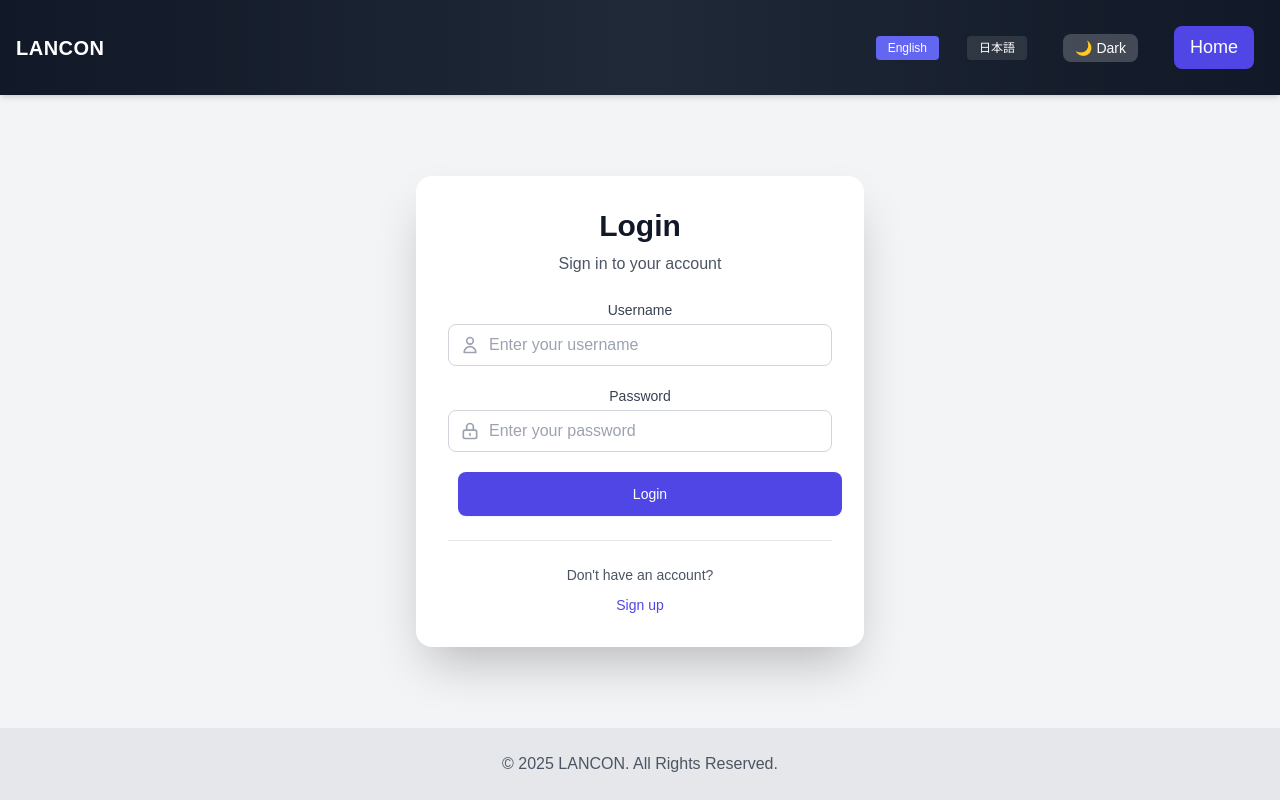
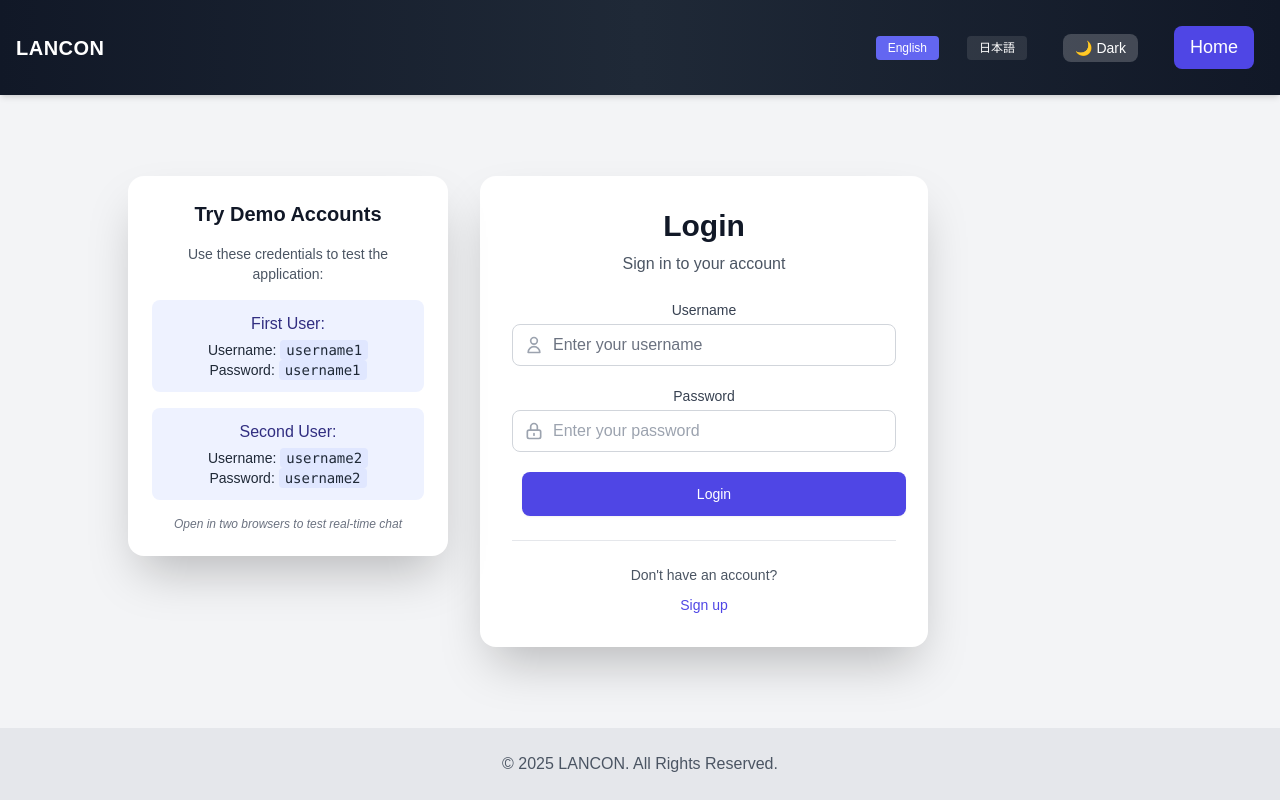
Before and after one commit to yashveeeeer/lancon, a React (Create React App) app in the folder frontend/: page /login in a window 1280 px wide. Built offline with nearby package versions, Linux system fonts and the light colour scheme.

Commit message:
Demo account addition

```diff
--- a/frontend/src/components/Login.jsx
+++ b/frontend/src/components/Login.jsx
@@ -22,7 +22,12 @@ const translations = {
     somethingWentWrong: "Something went wrong.",
     networkError: "Network error:",
     error: "Error:",
-    footerText: "© 2025 LANCON. All Rights Reserved."
+    footerText: "© 2025 LANCON. All Rights Reserved.",
+    demoTitle: "Try Demo Accounts",
+    demoDescription: "Use these credentials to test the application:",
+    demoUser1: "First User:",
+    demoUser2: "Second User:",
+    demoNote: "Open in two browsers to test real-time chat"
   },
   ja: {
     appTitle: "LANCON",
@@ -43,7 +48,12 @@ const translations = {
     somethingWentWrong: "何か問題が発生しました。",
     networkError: "ネットワークエラー：",
     error: "エラー：",
-    footerText: "© 2025 LANCON. 無断複写・転載を禁じます。"
+    footerText: "© 2025 LANCON. 無断複写・転載を禁じます。",
+    demoTitle: "デモアカウント",
+    demoDescription: "以下の認証情報でアプリをお試しください：",
+    demoUser1: "ユーザー1：",
+    demoUser2: "ユーザー2：",
+    demoNote: "リアルタイムチャットをテストするには2つのブラウザで開いてください"
   }
 };
 
@@ -151,8 +161,17 @@ const LoginPage = () => {
   };
 
   // UI Helper Icons
-  const UserIcon = () => <svg xmlns="http://www.w3.org/2000/svg" className="h-5 w-5 text-gray-400" fill="none" viewBox="0 0 24 24" stroke="currentColor"><path strokeLinecap="round" strokeLinejoin="round" strokeWidth={2} d="M16 7a4 4 0 11-8 0 4 4 0 018 0zM12 14a7 7 0 00-7 7h14a7 7 0 00-7-7z" /></svg>;
-  const LockIcon = () => <svg xmlns="http://www.w3.org/2000/svg" className="h-5 w-5 text-gray-400" fill="none" viewBox="0 0 24 24" stroke="currentColor"><path strokeLinecap="round" strokeLinejoin="round" strokeWidth={2} d="M12 15v2m-6 4h12a2 2 0 002-2v-6a2 2 0 00-2-2H6a2 2 0 00-2 2v6a2 2 0 002 2zm10-10V7a4 4 0 00-8 0v4h8z" /></svg>;
+  const UserIcon = () => (
+    <svg xmlns="http://www.w3.org/2000/svg" className="h-5 w-5 text-gray-400 dark:text-gray-500" fill="none" viewBox="0 0 24 24" stroke="currentColor">
+      <path strokeLinecap="round" strokeLinejoin="round" strokeWidth={2} d="M16 7a4 4 0 11-8 0 4 4 0 018 0zM12 14a7 7 0 00-7 7h14a7 7 0 00-7-7z" />
+    </svg>
+  );
+
+  const LockIcon = () => (
+    <svg xmlns="http://www.w3.org/2000/svg" className="h-5 w-5 text-gray-400 dark:text-gray-500" fill="none" viewBox="0 0 24 24" stroke="currentColor">
+      <path strokeLinecap="round" strokeLinejoin="round" strokeWidth={2} d="M12 15v2m-6 4h12a2 2 0 002-2v-6a2 2 0 00-2-2H6a2 2 0 00-2 2v6a2 2 0 002 2zm10-10V7a4 4 0 00-8 0v4h8z" />
+    </svg>
+  );
 
   return (
     <div className={`${darkMode ? "dark" : ""}`}>
@@ -175,6 +194,40 @@ const LoginPage = () => {
 
         {/* 🔹 Main Content Area */}
         <main className="flex-grow flex items-center justify-center p-4">
+          <div className="flex gap-8 w-full max-w-5xl">
+            {/* Demo Credentials Card */}
+            <div className="hidden md:block w-80">
+              <div className="bg-white dark:bg-gray-800 shadow-2xl rounded-2xl p-6 sticky top-24">
+                <h3 className="text-xl font-bold text-gray-900 dark:text-white mb-4">
+                  {t("demoTitle")}
+                </h3>
+                <p className="text-sm text-gray-600 dark:text-gray-200 mb-4">
+                  {t("demoDescription")}
+                </p>
+                <div className="space-y-4">
+                  <div className="p-3 bg-indigo-50 dark:bg-indigo-800 rounded-lg">
+                    <p className="font-medium text-indigo-900 dark:text-white">{t("demoUser1")}</p>
+                    <div className="mt-1 text-sm text-gray-800 dark:text-gray-200">
+                      <p>Username: <span className="font-mono bg-indigo-100 dark:bg-indigo-900 px-1.5 py-0.5 rounded">username1</span></p>
+                      <p>Password: <span className="font-mono bg-indigo-100 dark:bg-indigo-900 px-1.5 py-0.5 rounded">username1</span></p>
+                    </div>
+                  </div>
+                  <div className="p-3 bg-indigo-50 dark:bg-indigo-800 rounded-lg">
+                    <p className="font-medium text-indigo-900 dark:text-white">{t("demoUser2")}</p>
+                    <div className="mt-1 text-sm text-gray-800 dark:text-gray-200">
+                      <p>Username: <span className="font-mono bg-indigo-100 dark:bg-indigo-900 px-1.5 py-0.5 rounded">username2</span></p>
+                      <p>Password: <span className="font-mono bg-indigo-100 dark:bg-indigo-900 px-1.5 py-0.5 rounded">username2</span></p>
+                    </div>
+                  </div>
+                  <p className="text-xs text-gray-500 dark:text-gray-300 italic mt-4">
+                    {t("demoNote")}
+                  </p>
+                </div>
+              </div>
+            </div>
+
+            {/* Existing Login Form - wrap in a div */}
+            <div className="w-full max-w-md">
               <div className="w-full max-w-md bg-white dark:bg-gray-800 shadow-2xl rounded-2xl overflow-hidden text-gray-900 dark:text-gray-100 transition-colors">
                 <div className="p-8 space-y-6">
 
@@ -185,17 +238,20 @@ const LoginPage = () => {
 
                   <form onSubmit={handleSubmit} className="space-y-5">
                     <div>
-                  <label htmlFor="username" className="block text-sm font-medium text-gray-700 dark:text-gray-300 mb-1">{t("username")}</label>
+                      <label htmlFor="username" className="block text-sm font-medium text-gray-700 dark:text-gray-200 mb-1">{t("username")}</label>
                       <div className="relative">
                         <div className="absolute inset-y-0 left-0 pl-3 flex items-center pointer-events-none"><UserIcon /></div>
                         <input id="username" type="text" required autoComplete="username" value={username} onChange={(e) => setUsername(e.target.value)}
-                      className="w-full pl-10 pr-3 py-2 border border-gray-300 dark:border-gray-600 rounded-lg bg-white dark:bg-gray-700 focus:outline-none focus:ring-2 focus:ring-indigo-500"
+                          className="w-full pl-10 pr-3 py-2 border border-gray-300 dark:border-gray-600 rounded-lg
+                            bg-white dark:bg-gray-700 text-gray-900 dark:text-white
+                            focus:outline-none focus:ring-2 focus:ring-indigo-500 dark:focus:ring-indigo-400
+                            placeholder-gray-500 dark:placeholder-gray-400"
                           placeholder={t("usernamePlaceholder")} disabled={isLoading} />
                       </div>
                     </div>
 
                     <div>
-                  <label htmlFor="password" className="block text-sm font-medium text-gray-700 dark:text-gray-300 mb-1">{t("password")}</label>
+                      <label htmlFor="password" className="block text-sm font-medium text-gray-700 dark:text-gray-200 mb-1">{t("password")}</label>
                       <div className="relative">
                          <div className="absolute inset-y-0 left-0 pl-3 flex items-center pointer-events-none"><LockIcon /></div>
                         <input id="password" type="password" required autoComplete="current-password" value={password} onChange={(e) => setPassword(e.target.value)}
@@ -204,7 +260,12 @@ const LoginPage = () => {
                       </div>
                     </div>
 
-                <button type="submit" disabled={isLoading} className="w-full flex justify-center py-3 px-4 border border-transparent rounded-lg shadow-sm text-sm font-medium text-white bg-indigo-600 hover:bg-indigo-700 focus:outline-none focus:ring-2 focus:ring-offset-2 focus:ring-indigo-500 dark:focus:ring-offset-gray-800 disabled:opacity-50 disabled:cursor-not-allowed transition-all">
+                    <button type="submit" disabled={isLoading} className="w-full flex justify-center py-3 px-4 border border-transparent rounded-lg
+                      shadow-sm text-sm font-medium text-white
+                      bg-indigo-600 hover:bg-indigo-700 dark:bg-indigo-500 dark:hover:bg-indigo-600
+                      focus:outline-none focus:ring-2 focus:ring-offset-2 focus:ring-indigo-500
+                      dark:focus:ring-offset-gray-800 disabled:opacity-50 disabled:cursor-not-allowed transition-all"
+                    >
                       {isLoading ? (<>
                           <div className="w-5 h-5 border-2 border-white border-t-transparent rounded-full animate-spin mr-2"></div>
                           <span>{t("loggingIn")}</span>
@@ -231,6 +292,8 @@ const LoginPage = () => {
                   </div>
                 </div>
               </div>
+            </div>
+          </div>
         </main>
 
         <footer className="bg-gray-200 dark:bg-gray-800 py-6">
```
Lines whose indentation alone changed are shown as unchanged.
